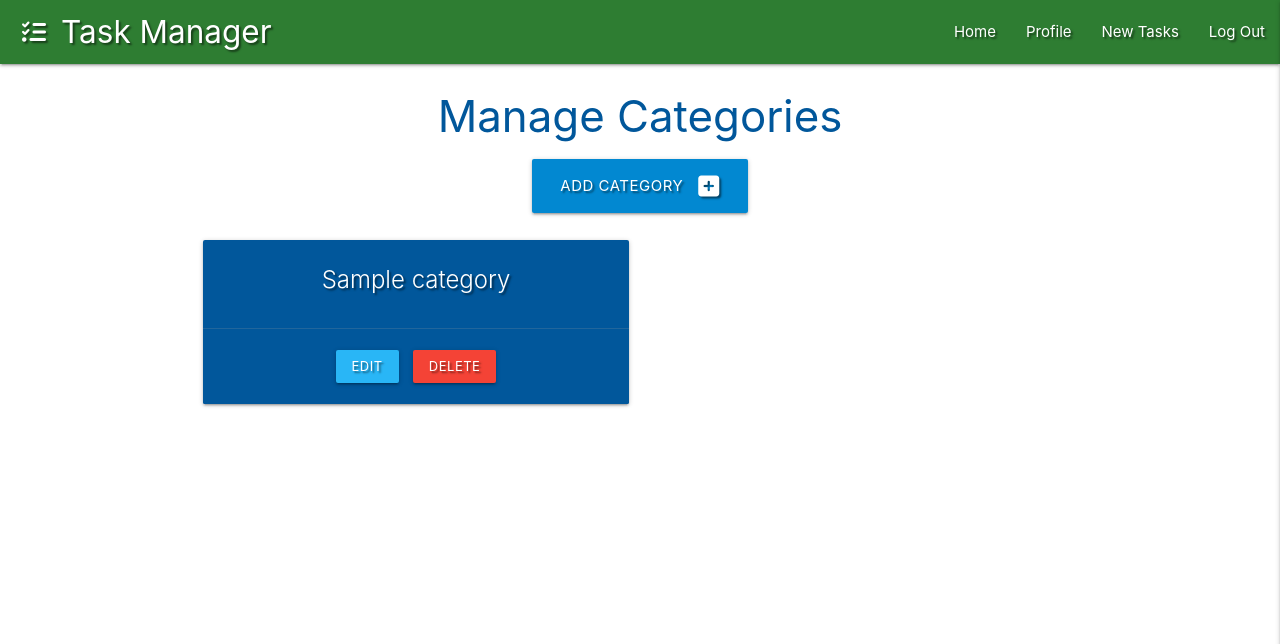
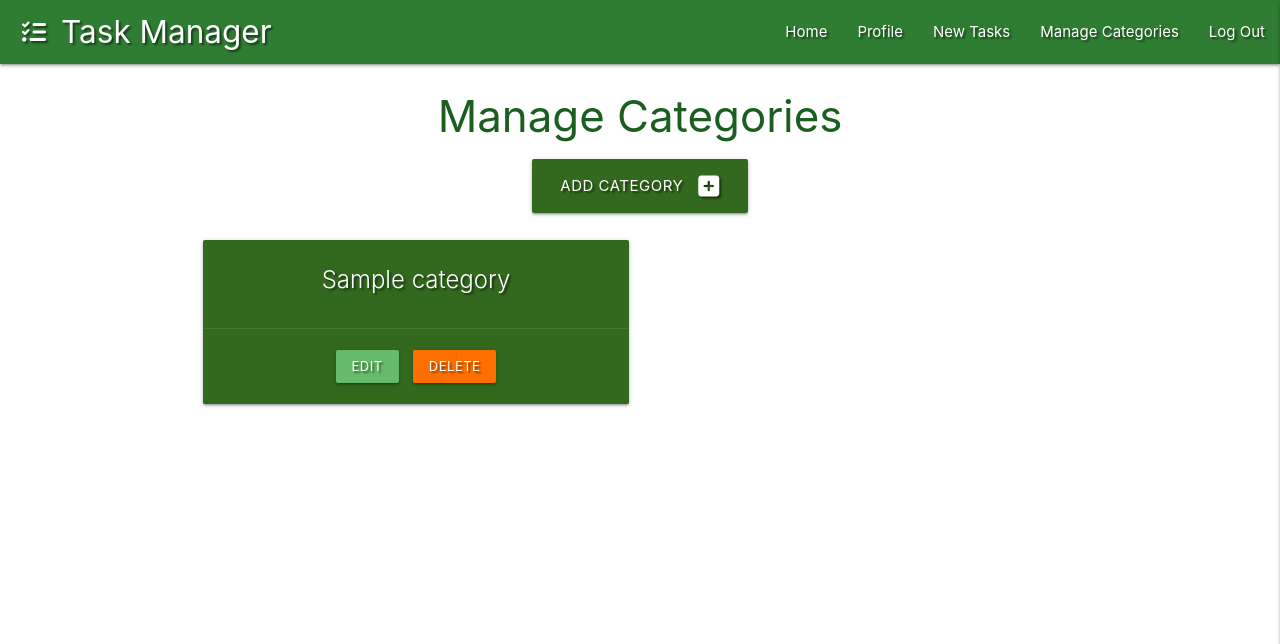
Before and after one commit to IuliiaKonovalova/t_m, a Flask app: page /get_categories in a window 1280 px wide. Shown: the top 644 px of the page. Run offline with Flask 2, Linux system fonts and the light colour scheme; the visitor is signed in with stand-in values (Sample User, id 1); a database or web service that is not in the repository returns one stand-in record (values such as "Sample title"); some libraries are stand-ins or nearby versions.

Commit message:
Restyle categories

```diff
--- a/app.py
+++ b/app.py
@@ -71,6 +71,7 @@ def login():
             if check_password_hash(
                 existing_email["password"], request.form.get("password")
             ):
+
                 session["user"] = request.form.get("email")
                 username = mongo.db.users.find_one(
                     {"email": session["user"]})["username"]
--- a/templates/base.html
+++ b/templates/base.html
@@ -27,9 +27,9 @@
           {% if session.user %}
           <li><a href="{{ url_for('profile', email=session['user']) }}">Profile</a></li>
           <li><a href="{{ url_for('add_task') }}">New Tasks</a></li>
-          {% if session.user|lower == "admin"|lower %}
+
           <li><a href="{{ url_for('get_categories') }}">Manage Categories</a></li>
-          {% endif %}
+
           <li><a href="{{ url_for('logout') }}">Log Out</a></li>
           {% else %}
           <li><a href="{{ url_for('login') }}">Log In</a></li>
@@ -48,9 +48,7 @@
       {% if session.user %}
       <li><a href="{{ url_for('profile', email=session['user']) }}">Profile</a></li>
       <li><a href="{{ url_for('add_task') }}">New Tasks</a></li>
-      {% if session.user|lower == "admin@gmail.com"|lower %}
       <li><a href="{{ url_for('get_categories') }}">Manage Categories</a></li>
-      {% endif %}
       <li><a href="{{ url_for('logout') }}">Log Out</a></li>
       {% else %}
       <li><a href="{{ url_for('login') }}">Log In</a></li>
--- a/templates/categories.html
+++ b/templates/categories.html
@@ -1,11 +1,11 @@
 {% extends "base.html" %}
 {% block content %}
 
-<h3 class="light-blue-text text-darken-4 center-align">Manage Categories</h3>
+<h3 class="center-align green-text text-darken-4">Manage Categories</h3>
 
 <div class="row">
   <div class="col s12 center-align">
-    <a href="{{ url_for('add_category') }}" class="btn-large light-blue darken-2 text-shadow">
+    <a href="{{ url_for('add_category') }}" class="btn-large light-green darken-4 text-shadow">
       Add Category <i class="fas fa-plus-square right"></i>
     </a>
   </div>
@@ -14,16 +14,15 @@
 <div class="row">
   {% for category in categories %}
   <div class="col s12 m6">
-    <div class="card light-blue darken-4 text-shadow center-align">
+    <div class="card light-green darken-4 text-shadow center-align">
       <div class="card-content white-text">
         <span class="card-title">{{ category.category_name }}</span>
       </div>
       <div class="card-action">
         <!-- edit category -->
-        <a href="{{ url_for('edit_category', category_id=category._id) }}"
-          class="btn-small light-blue lighten-1">Edit</a>
+        <a href="{{ url_for('edit_category', category_id=category._id) }}" class="btn-small green lighten-1">Edit</a>
         <!-- delete category -->
-        <a class="waves-effect waves-light btn-small red modal-trigger" href="#modal1">Delete</a>
+        <a class="waves-effect waves-light btn-small amber darken-4 modal-trigger" href="#modal1">Delete</a>
         <div id="modal1" class="modal">
           <div class="modal-content">
             <h4 class="blue-text text-darken-4 center-align modal_center">Do you want to delete the task?</h4>
```
Also changed, not shown: templates/edit_category.html (+5 -5 lines).
